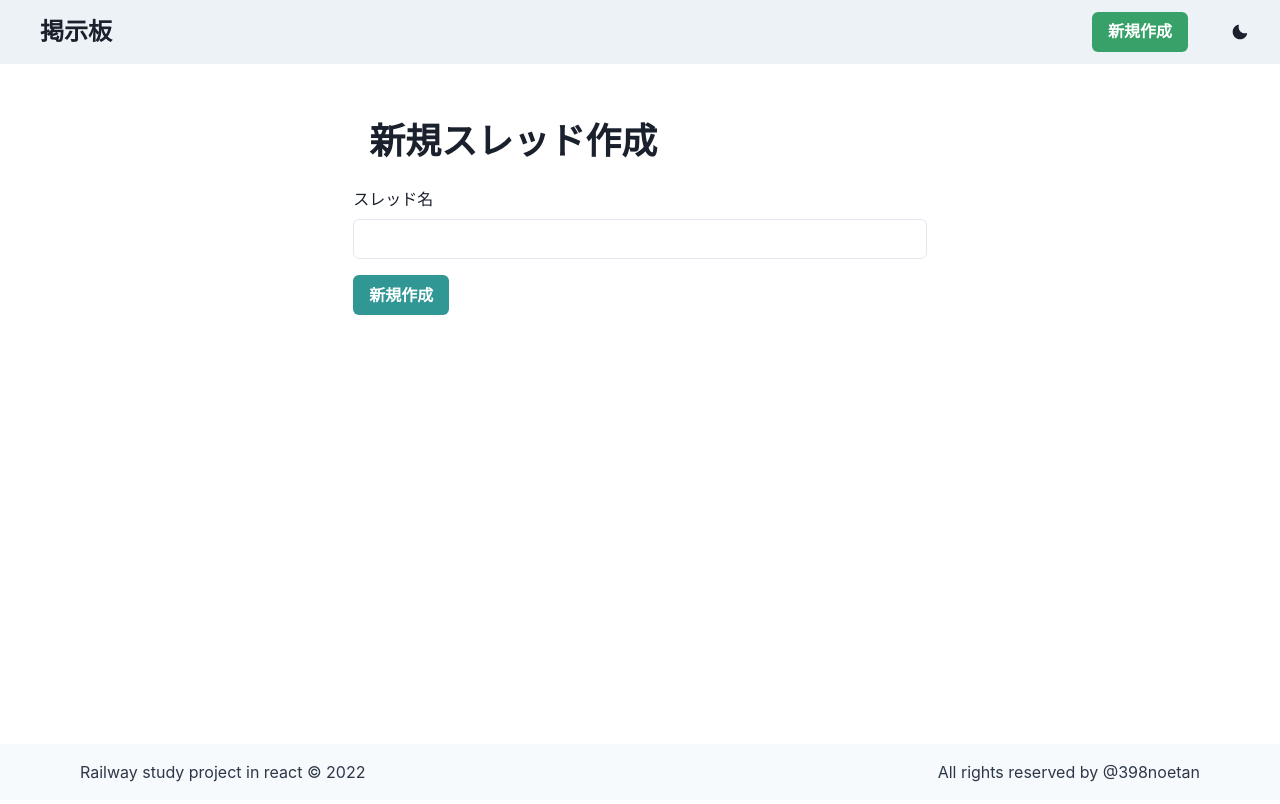
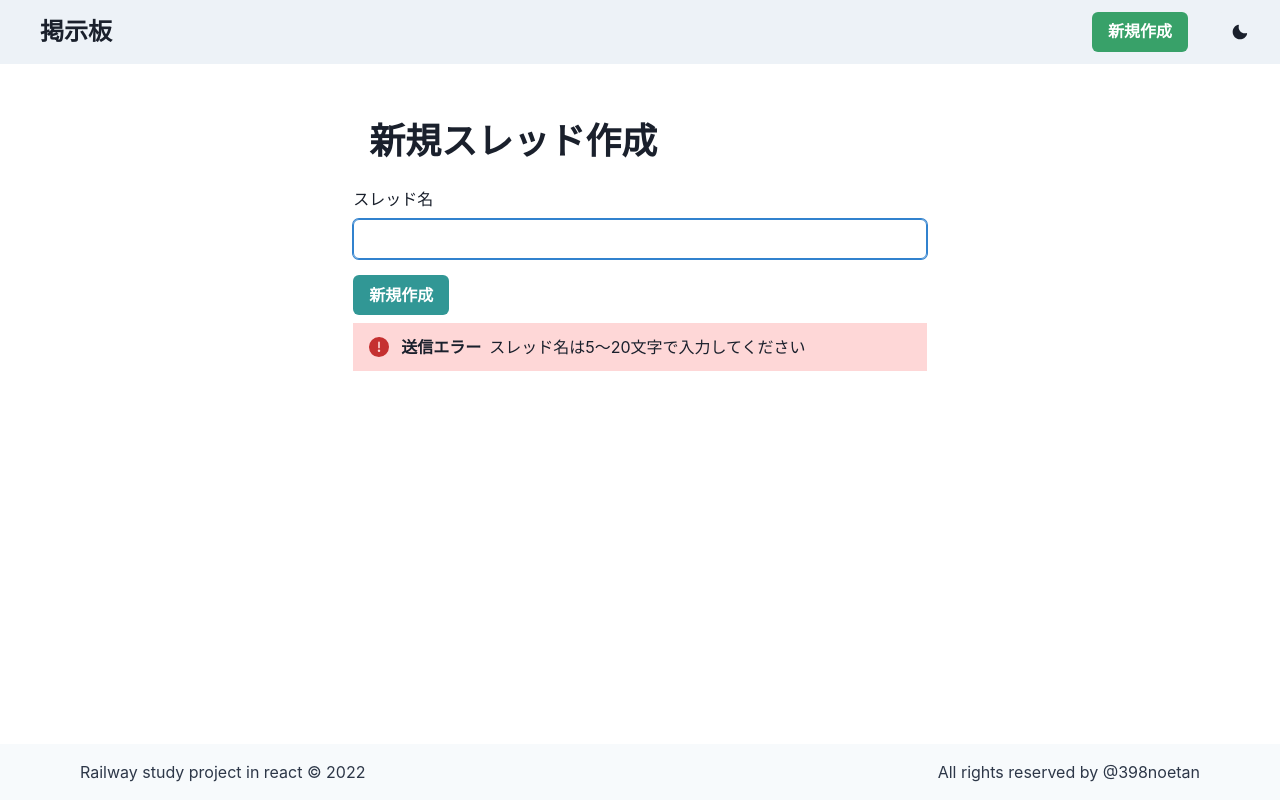
Before and after one commit to 398noe/study-react-2, a React (Create React App) app: page /thread/new in a window 1280 px wide. Both pictures are taken after a click on the button "新規作成". Built offline with nearby package versions, Linux system fonts and the light colour scheme; no server answers; what @aspida/axios would draw is missing.

Commit message:
Add Validation

```diff
--- /dev/null
+++ b/src/components/AlertMessage.tsx
@@ -0,0 +1,18 @@
+import { Alert, AlertIcon, AlertTitle, AlertDescription } from "@chakra-ui/react";
+
+interface props {
+    title: string;
+    description: string;
+}
+export const AlertMessage: React.FC<props> = (props) => {
+    return (
+        <Alert status="error">
+            <AlertIcon />
+            <AlertTitle>{props.title}
+            </AlertTitle>
+            <AlertDescription>{props.description}</AlertDescription>
+        </Alert>
+    );
+}
+
+export default AlertMessage;
--- a/src/components/CreateThread.tsx
+++ b/src/components/CreateThread.tsx
@@ -1,8 +1,16 @@
 import React, { useState } from "react";
 import { Box, Button, FormControl, FormLabel, Heading, Input, Stack } from "@chakra-ui/react";
+import { useForm } from "react-hook-form";
+import AlertMessage from "./AlertMessage";
 
 export const CreateThread: React.FC = () => {
     const [threadName, setThreadName] = useState("");
+
+    const { register, handleSubmit, formState: { errors } } = useForm({
+        defaultValues: {
+            name: ""
+        }
+    });
 
     const handleThreadName = (event: React.ChangeEvent<HTMLInputElement>) => {
         setThreadName(event.target.value);
@@ -10,7 +18,6 @@ export const CreateThread: React.FC = () => {
 
     const createNewThread = () => {
         console.log(threadName);
-
     }
 
     return (
@@ -24,10 +31,22 @@ export const CreateThread: React.FC = () => {
                 <Box>
                     <FormControl>
                         <FormLabel>スレッド名</FormLabel>
-                        <Input type="text" onChange={handleThreadName} value={threadName} />
+                        <Input
+                            {...register("name", { required: true, minLength: 5, maxLength: 20 })}
+                            type="text" onChange={handleThreadName} value={threadName} id={"name"}
+                        />
                     </FormControl>
-                    <Button mt={4} colorScheme="teal" onClick={createNewThread}>新規作成</Button>
+                    <Button mt={4} colorScheme="teal" onClick={handleSubmit((data) => {
+                        createNewThread();
+                    })}>新規作成</Button>
                 </Box>
+            </Stack>
+            <Stack my={2}>
+                {
+                    (errors.name) && (
+                        <AlertMessage title="送信エラー" description="スレッド名は5〜20文字で入力してください" />
+                    )
+                }
             </Stack>
         </Box>
 
```
